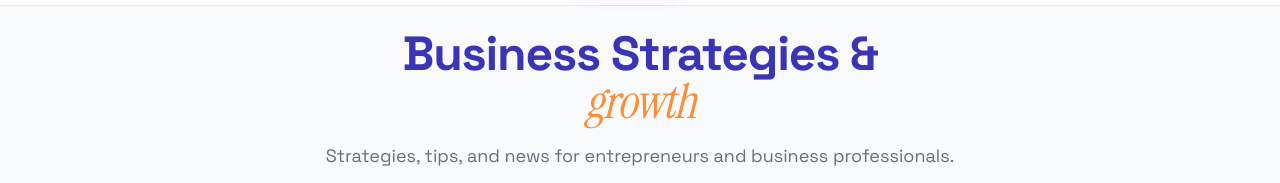
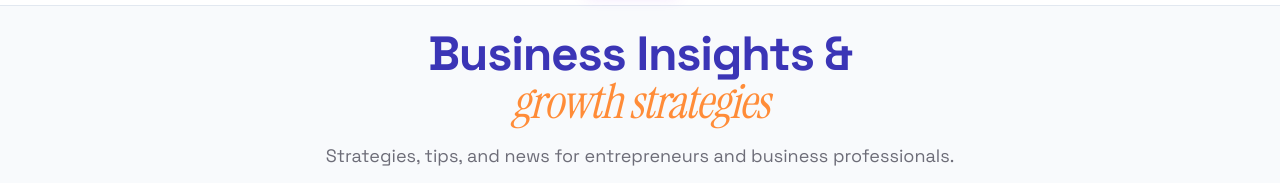
Before and after one commit to Omoefe-bazunu/studio, a Next.js app: page /blog/business in a window 1280 px wide. Shown: the part 139-322 px from the top of the page. Built offline with nearby package versions, Linux system fonts and the light colour scheme; no server answers; the database is empty.

Commit message:
pricing and business blog header

```diff
--- a/src/app/blog/business/page.tsx
+++ b/src/app/blog/business/page.tsx
@@ -15,9 +15,9 @@ export default function BusinessBlogPage() {
     <section>
       <div className="my-6 text-center">
         <h1 className="text-4xl font-bold tracking-tight text-primary sm:text-5xl">
-          Business Strategies & <br />
+          Business Insights & <br />
           <span className="font-accent lowercase font-normal italic text-[#FF8C38]">
-            Growth
+            Growth Strategies
           </span>
         </h1>
         <p className="mt-4 text-lg text-muted-foreground max-w-2xl mx-auto">
--- a/src/app/pricingpackages/page.jsx
+++ b/src/app/pricingpackages/page.jsx
@@ -39,7 +39,7 @@ const PRESET_GRADIENTS = [
   "from-cyan-500 to-blue-500",
 ];
 
-const CATEGORIES = ["Website", "Apps", "Ads", "AI Automation"];
+const CATEGORIES = ["Website", "Apps", "Ads", "AI Automation", "Packages"];
 
 export default function PricingPage() {
   const [showWelcome, setShowWelcome] = useState(true);
--- a/src/components/landing/Hero.jsx
+++ b/src/components/landing/Hero.jsx
@@ -178,7 +178,7 @@ export default function Hero() {
           audience and get them to take action.
         </p>
 
-        <div className="mt-8 flex md:items-center  gap-4 flex-col md:flex-row">
+        <div className="mt-8 flex md:items-center gap-4 flex-col md:flex-row">
           <Button
             size="lg"
             asChild
```
